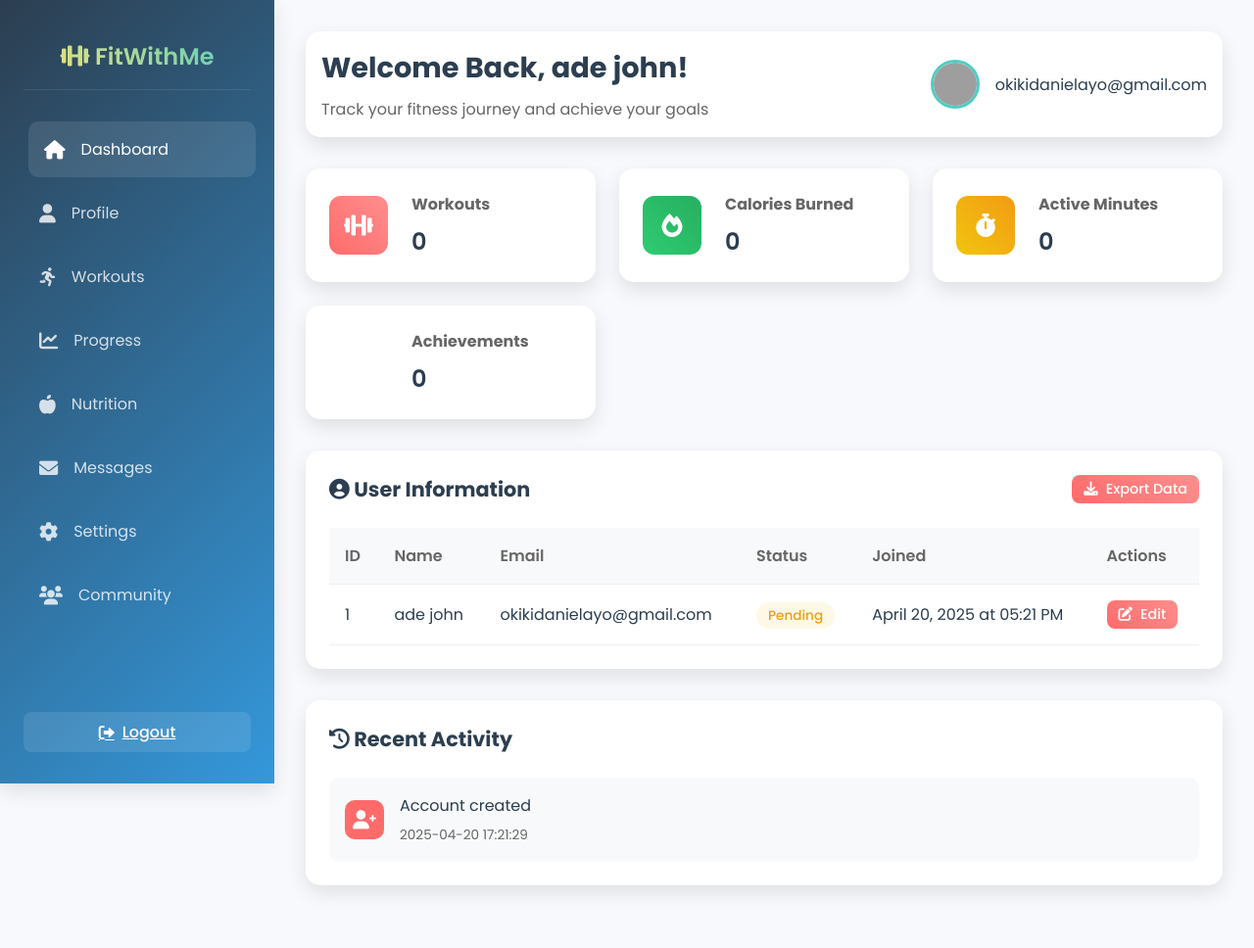
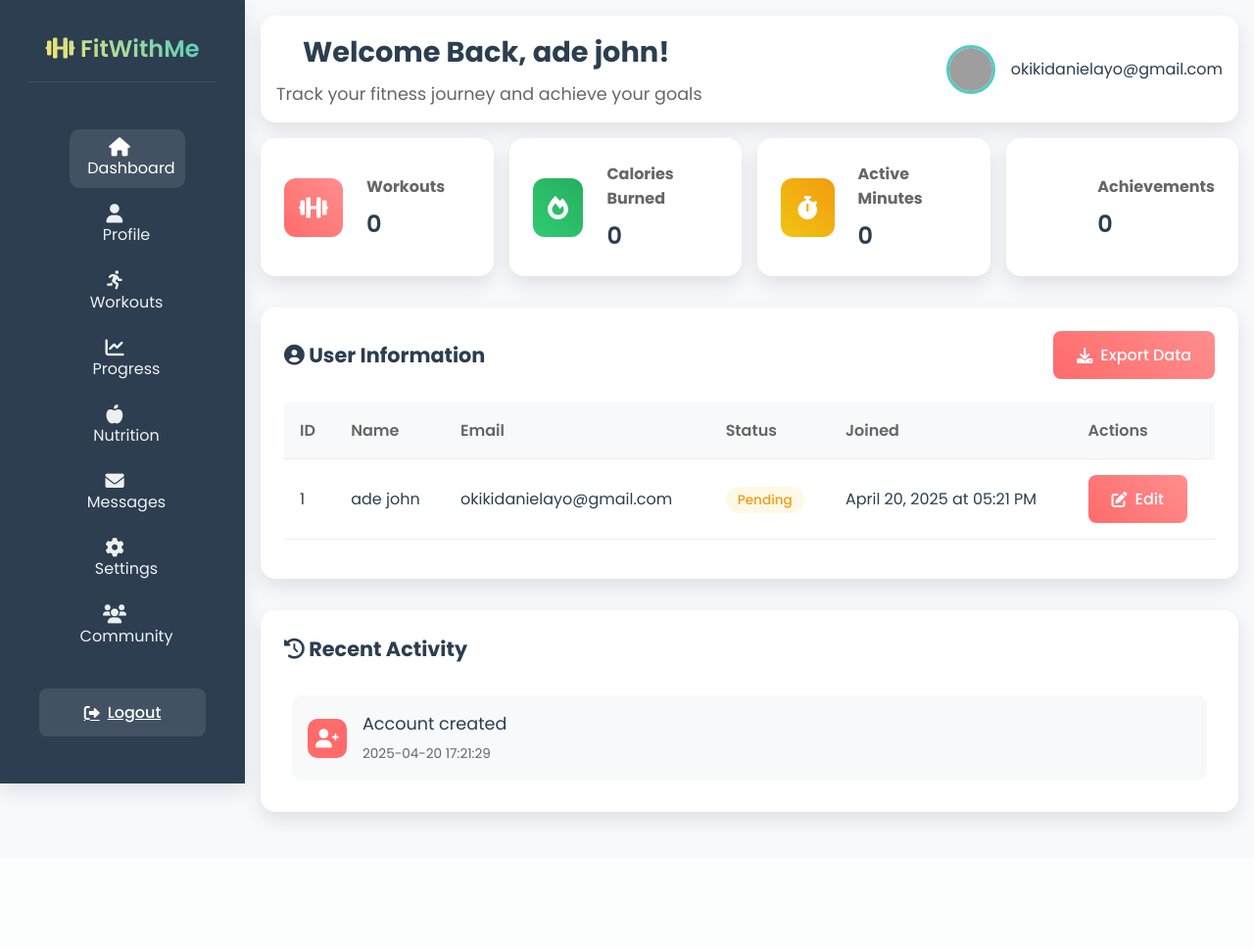
Before and after one commit to Danilo247/fitwithmee, a Flask app: page /dashboard in a window 1280 px wide. Shown: the whole page at 98% size. After the commit the page ends 842 px from the top, so only its background shows below. Run offline with Flask 3, Linux system fonts and the light colour scheme; a user stored in the database is signed in; grey boxes are pictures that could not be loaded.

Commit message:
Add responsive design to dashboard with mobile navigation and responsive layout

```diff
--- /dev/null
+++ b/static/responsive.css
@@ -0,0 +1,319 @@
+/* Responsive Styles for All Devices */
+
+/* Base styles for all devices */
+* {
+    box-sizing: border-box;
+    margin: 0;
+    padding: 0;
+}
+
+/* Mobile First Approach */
+.dashboard-container {
+    display: flex;
+    flex-direction: column;
+    min-height: 100vh;
+}
+
+/* Sidebar styles for mobile */
+.sidebar {
+    width: 100%;
+    background: #2c3e50;
+    padding: 1rem;
+    position: fixed;
+    bottom: 0;
+    z-index: 1000;
+    display: flex;
+    justify-content: space-around;
+    align-items: center;
+}
+
+.sidebar-header {
+    display: none;
+}
+
+.sidebar-nav ul {
+    display: flex;
+    justify-content: space-around;
+    width: 100%;
+    list-style: none;
+}
+
+.sidebar-nav a {
+    color: #ecf0f1;
+    text-decoration: none;
+    display: flex;
+    flex-direction: column;
+    align-items: center;
+    padding: 0.5rem;
+}
+
+.sidebar-nav span {
+    display: none;
+}
+
+.sidebar-footer {
+    display: none;
+}
+
+/* Main content area for mobile */
+.main-content {
+    width: 100%;
+    padding: 1rem;
+    margin-bottom: 4rem; /* Space for fixed sidebar */
+}
+
+.main-header {
+    flex-direction: column;
+    text-align: center;
+    margin-bottom: 1rem;
+}
+
+.header-right {
+    margin-top: 1rem;
+}
+
+/* Stats grid for mobile */
+.stats-grid {
+    grid-template-columns: 1fr;
+    gap: 1rem;
+}
+
+/* Data section for mobile */
+.data-section {
+    margin: 1rem 0;
+}
+
+.table-responsive {
+    overflow-x: auto;
+}
+
+/* Activity list for mobile */
+.activity-list {
+    padding: 0.5rem;
+}
+
+/* Tablet Styles (768px and up) */
+@media (min-width: 768px) {
+    .dashboard-container {
+        flex-direction: row;
+    }
+
+    .sidebar {
+        width: 250px;
+        height: 100vh;
+        position: fixed;
+        top: 0;
+        left: 0;
+        flex-direction: column;
+        justify-content: flex-start;
+    }
+
+    .sidebar-header {
+        display: block;
+        padding: 1rem;
+        text-align: center;
+    }
+
+    .sidebar-nav ul {
+        flex-direction: column;
+        padding: 1rem 0;
+    }
+
+    .sidebar-nav span {
+        display: inline;
+        margin-left: 0.5rem;
+    }
+
+    .sidebar-footer {
+        display: block;
+        margin-top: auto;
+        padding: 1rem;
+    }
+
+    .main-content {
+        margin-left: 250px;
+        margin-bottom: 0;
+    }
+
+    .stats-grid {
+        grid-template-columns: repeat(2, 1fr);
+    }
+
+    .main-header {
+        flex-direction: row;
+        justify-content: space-between;
+        align-items: center;
+    }
+
+    .header-right {
+        margin-top: 0;
+    }
+}
+
+/* Desktop Styles (1024px and up) */
+@media (min-width: 1024px) {
+    .stats-grid {
+        grid-template-columns: repeat(4, 1fr);
+    }
+
+    .data-section {
+        margin: 2rem 0;
+    }
+
+    .table-responsive {
+        margin: 1rem 0;
+    }
+}
+
+/* Large Desktop Styles (1440px and up) */
+@media (min-width: 1440px) {
+    .main-content {
+        max-width: 1200px;
+        margin: 0 auto;
+        padding: 2rem;
+    }
+
+    .data-section {
+        margin: 3rem 0;
+    }
+}
+
+/* Utility classes for responsive text */
+@media (max-width: 767px) {
+    h1 { font-size: 1.5rem; }
+    h2 { font-size: 1.25rem; }
+    h3 { font-size: 1.1rem; }
+    p { font-size: 0.9rem; }
+}
+
+@media (min-width: 768px) and (max-width: 1023px) {
+    h1 { font-size: 1.75rem; }
+    h2 { font-size: 1.5rem; }
+    h3 { font-size: 1.25rem; }
+    p { font-size: 1rem; }
+}
+
+@media (min-width: 1024px) {
+    h1 { font-size: 2rem; }
+    h2 { font-size: 1.75rem; }
+    h3 { font-size: 1.5rem; }
+    p { font-size: 1.1rem; }
+}
+
+/* Responsive images */
+img {
+    max-width: 100%;
+    height: auto;
+}
+
+/* Responsive buttons */
+.btn {
+    padding: 0.5rem 1rem;
+    font-size: 0.9rem;
+}
+
+@media (min-width: 768px) {
+    .btn {
+        padding: 0.75rem 1.5rem;
+        font-size: 1rem;
+    }
+}
+
+/* Responsive tables */
+.data-table {
+    width: 100%;
+    border-collapse: collapse;
+}
+
+@media (max-width: 767px) {
+    .data-table thead {
+        display: none;
+    }
+
+    .data-table tr {
+        display: block;
+        margin-bottom: 1rem;
+        border: 1px solid #ddd;
+    }
+
+    .data-table td {
+        display: block;
+        text-align: right;
+        padding: 0.5rem;
+        border-bottom: 1px solid #ddd;
+    }
+
+    .data-table td:before {
+        content: attr(data-label);
+        float: left;
+        font-weight: bold;
+    }
+}
+
+/* Responsive forms */
+.form-group {
+    margin-bottom: 1rem;
+}
+
+input, select, textarea {
+    width: 100%;
+    padding: 0.5rem;
+    margin-top: 0.25rem;
+}
+
+@media (min-width: 768px) {
+    .form-group {
+        display: flex;
+        align-items: center;
+    }
+
+    .form-group label {
+        width: 30%;
+        margin-right: 1rem;
+    }
+
+    input, select, textarea {
+        width: 70%;
+    }
+}
+
+/* Responsive modals */
+.modal {
+    width: 90%;
+    max-width: 500px;
+    margin: 1rem auto;
+}
+
+@media (min-width: 768px) {
+    .modal {
+        width: 70%;
+    }
+}
+
+/* Responsive cards */
+.card {
+    margin-bottom: 1rem;
+    padding: 1rem;
+}
+
+@media (min-width: 768px) {
+    .card {
+        margin-bottom: 2rem;
+        padding: 1.5rem;
+    }
+}
+
+/* Responsive navigation */
+.nav-toggle {
+    display: block;
+    position: fixed;
+    top: 1rem;
+    right: 1rem;
+    z-index: 1001;
+}
+
+@media (min-width: 768px) {
+    .nav-toggle {
+        display: none;
+    }
+}
--- a/templates/dashboard.html
+++ b/templates/dashboard.html
@@ -5,13 +5,19 @@
     <meta name="viewport" content="width=device-width, initial-scale=1.0">
     <title>Dashboard | Fit With COACH Daniel</title>
     <link rel="stylesheet" href="{{ url_for('static', filename='dashboard.css') }}">
+    <link rel="stylesheet" href="{{ url_for('static', filename='responsive.css') }}">
     <link href="https://fonts.googleapis.com/css2?family=Poppins:wght@400;500;600;700&display=swap" rel="stylesheet">
     <link rel="stylesheet" href="https://cdnjs.cloudflare.com/ajax/libs/font-awesome/6.0.0/css/all.min.css">
 </head>
 <body>
     <div class="dashboard-container">
+        <!-- Mobile Navigation Toggle -->
+        <button class="nav-toggle" id="navToggle">
+            <i class="fas fa-bars"></i>
+        </button>
+
         <!-- Sidebar Navigation -->
-        <aside class="sidebar">
+        <aside class="sidebar" id="sidebar">
             <div class="sidebar-header">
                 <h3><i class="fas fa-dumbbell"></i> FitWithMe</h3>
             </div>
@@ -173,6 +179,15 @@
 
     <script>
         document.addEventListener('DOMContentLoaded', function() {
+            // Mobile navigation toggle
+            const navToggle = document.getElementById('navToggle');
+            const sidebar = document.getElementById('sidebar');
+
+            navToggle.addEventListener('click', function() {
+                sidebar.classList.toggle('active');
+                navToggle.classList.toggle('active');
+            });
+
             // Add hover effect to stat cards
             const statCards = document.querySelectorAll('.stat-card');
             statCards.forEach(card => {
@@ -193,6 +208,11 @@
                     if (element) {
                         element.scrollIntoView({ behavior: 'smooth' });
                     }
+                    // Close mobile menu after clicking
+                    if (window.innerWidth < 768) {
+                        sidebar.classList.remove('active');
+                        navToggle.classList.remove('active');
+                    }
                 });
             });
 
@@ -200,6 +220,14 @@
             const activityItems = document.querySelectorAll('.activity-item');
             activityItems.forEach((item, index) => {
                 item.style.animationDelay = `${index * 0.1}s`;
+            });
+
+            // Handle window resize
+            window.addEventListener('resize', function() {
+                if (window.innerWidth >= 768) {
+                    sidebar.classList.remove('active');
+                    navToggle.classList.remove('active');
+                }
             });
         });
     </script>
```
Also changed, not shown: other parts of templates/dashboard.html (+35 -6 lines).
